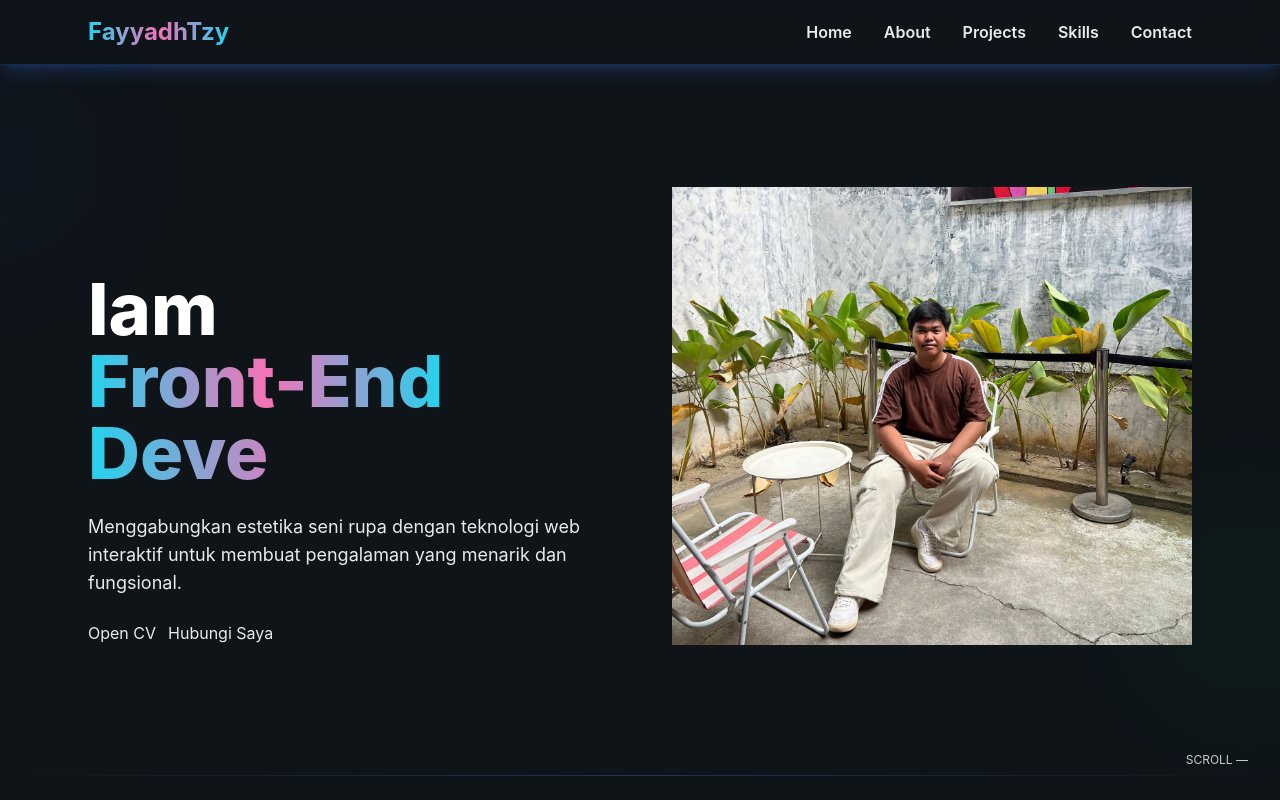
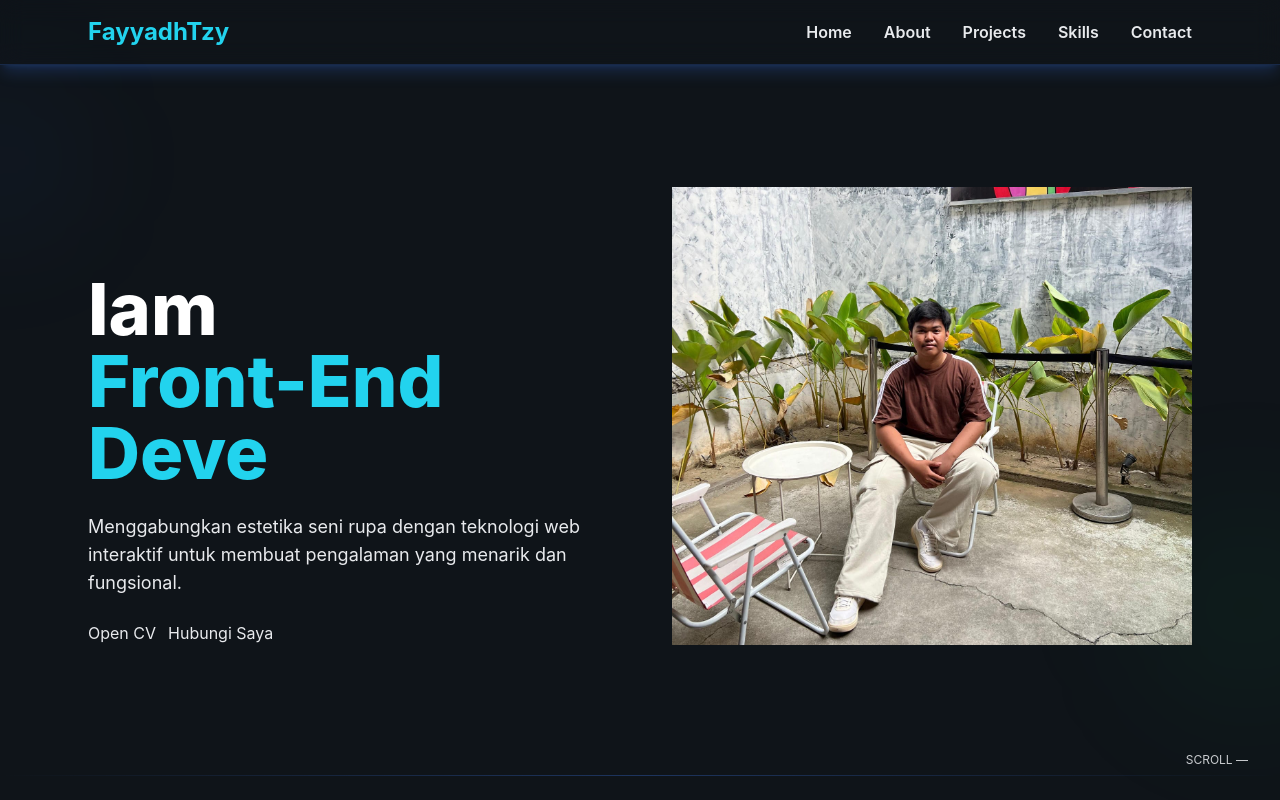
Before and after one commit to AhmadFayyadhFadhil/protofolio, a React (Create React App) app: page / in a window 1280 px wide. Shown: the top 800 px of the page. Built offline with nearby package versions, Linux system fonts and the light colour scheme.

Commit message:
ganti warna

```diff
--- a/src/index.css
+++ b/src/index.css
@@ -64,6 +64,6 @@ code {
   }
 
   .gradient-text {
-    @apply bg-gradient-to-r from-cyan-400 via-pink-400 to-cyan-400 bg-clip-text text-transparent;
+    @apply text-cyan-400;
   }
 }
```
